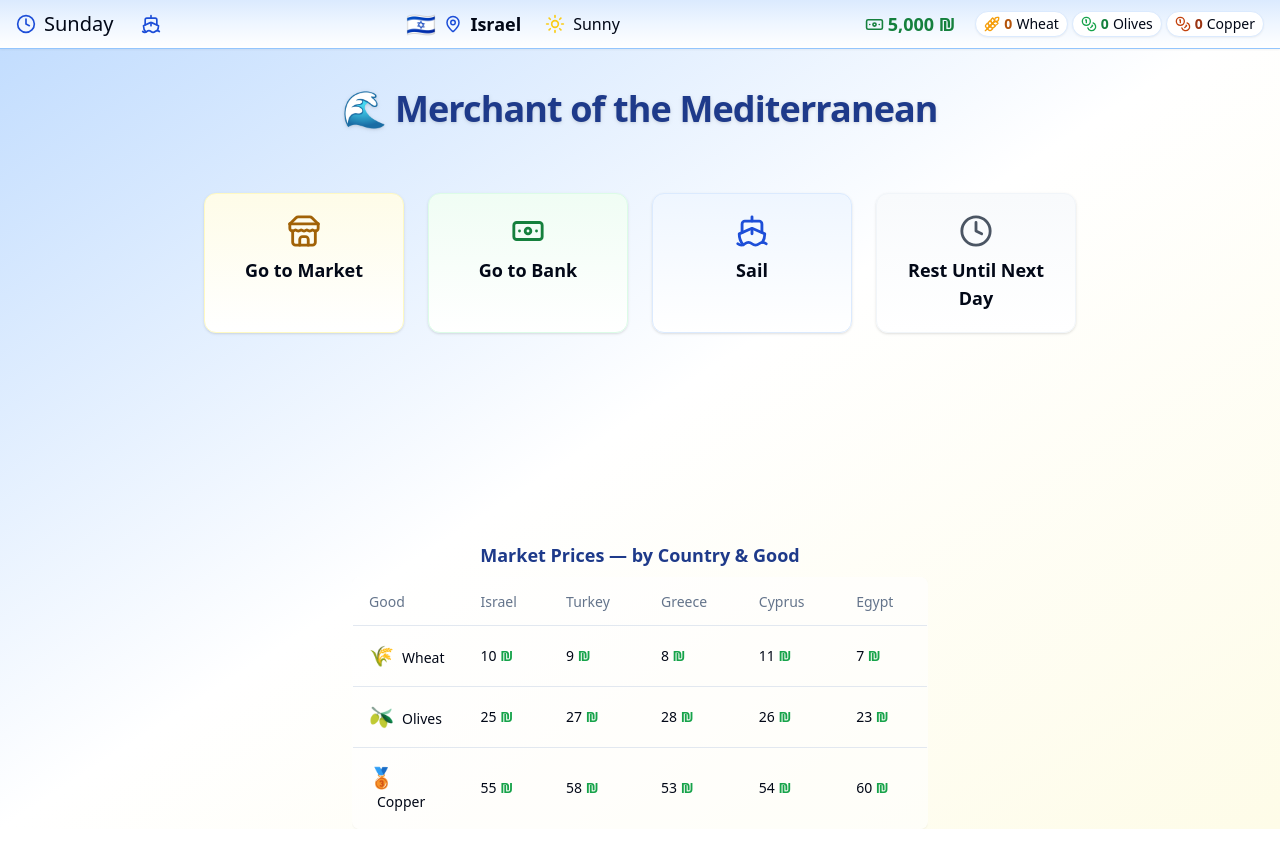
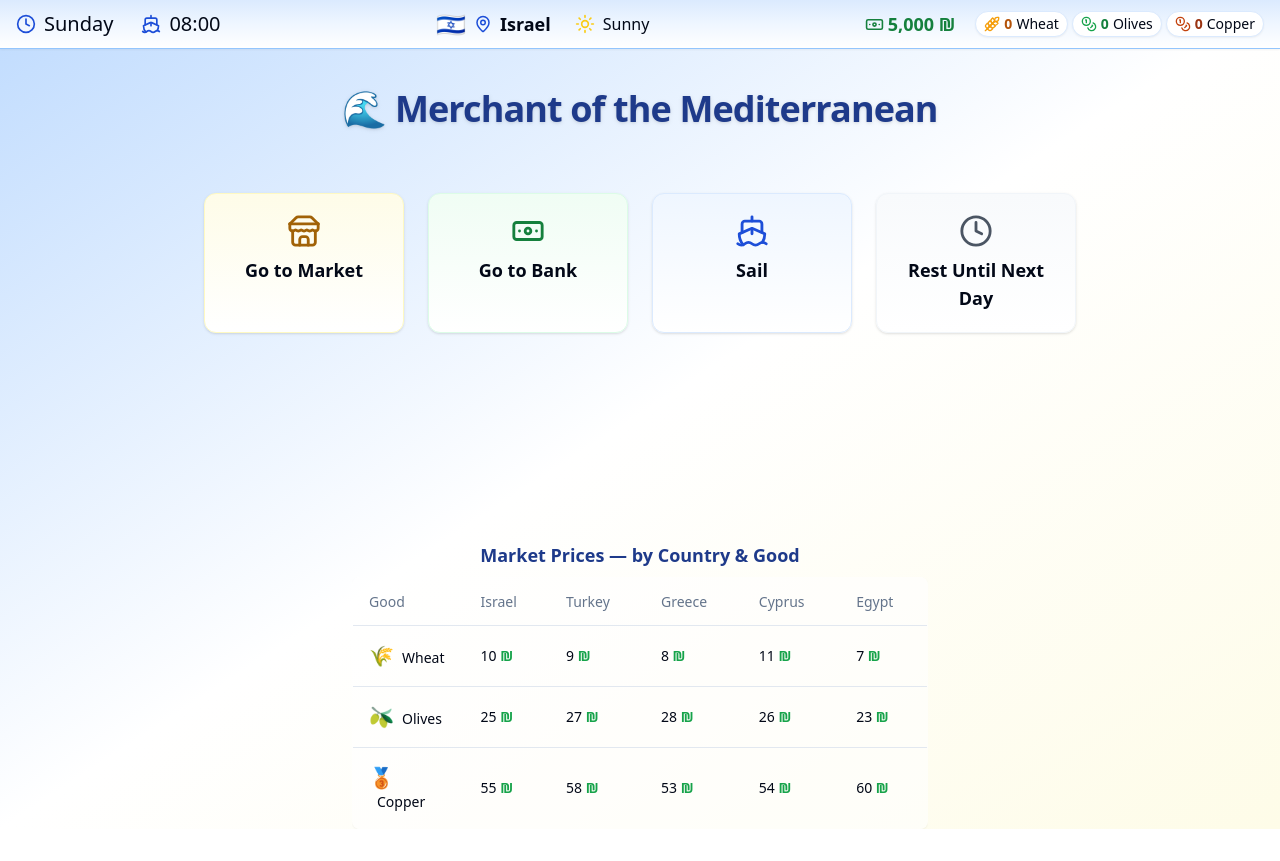
Before and after one commit to supox/mediterranean-market-voyage, a React (Vite) app: page / in a window 1280 px wide. Built offline with nearby package versions, Linux system fonts and the light colour scheme.

Commit message:
Fix: Resolve timeOfDay property error
The `timeOfDay` property is not present in the `useGameLogic` return type. The code was updated to use `formattedTime` instead.

```diff
--- a/src/pages/Index.tsx
+++ b/src/pages/Index.tsx
@@ -1,3 +1,4 @@
+
 import GameHeader from "@/components/GameHeader";
 import ActionPanel from "@/components/ActionPanel";
 import MarketModal from "@/components/MarketModal";
@@ -14,7 +15,7 @@ const Index = () => {
   const {
     // Game state
     day,
-    timeOfDay,
+    formattedTime, // changed from timeOfDay
     country,
     weather,
     balance,
@@ -53,7 +54,7 @@ const Index = () => {
     <div className="min-h-screen bg-gradient-to-br from-blue-200 via-white to-yellow-50 w-full">
       <GameHeader
         day={Math.min(day, 7)}
-        timeOfDay={timeOfDay}
+        timeOfDay={formattedTime} // changed from timeOfDay to formattedTime
         country={country}
         weather={weather}
         balance={balance}
```
